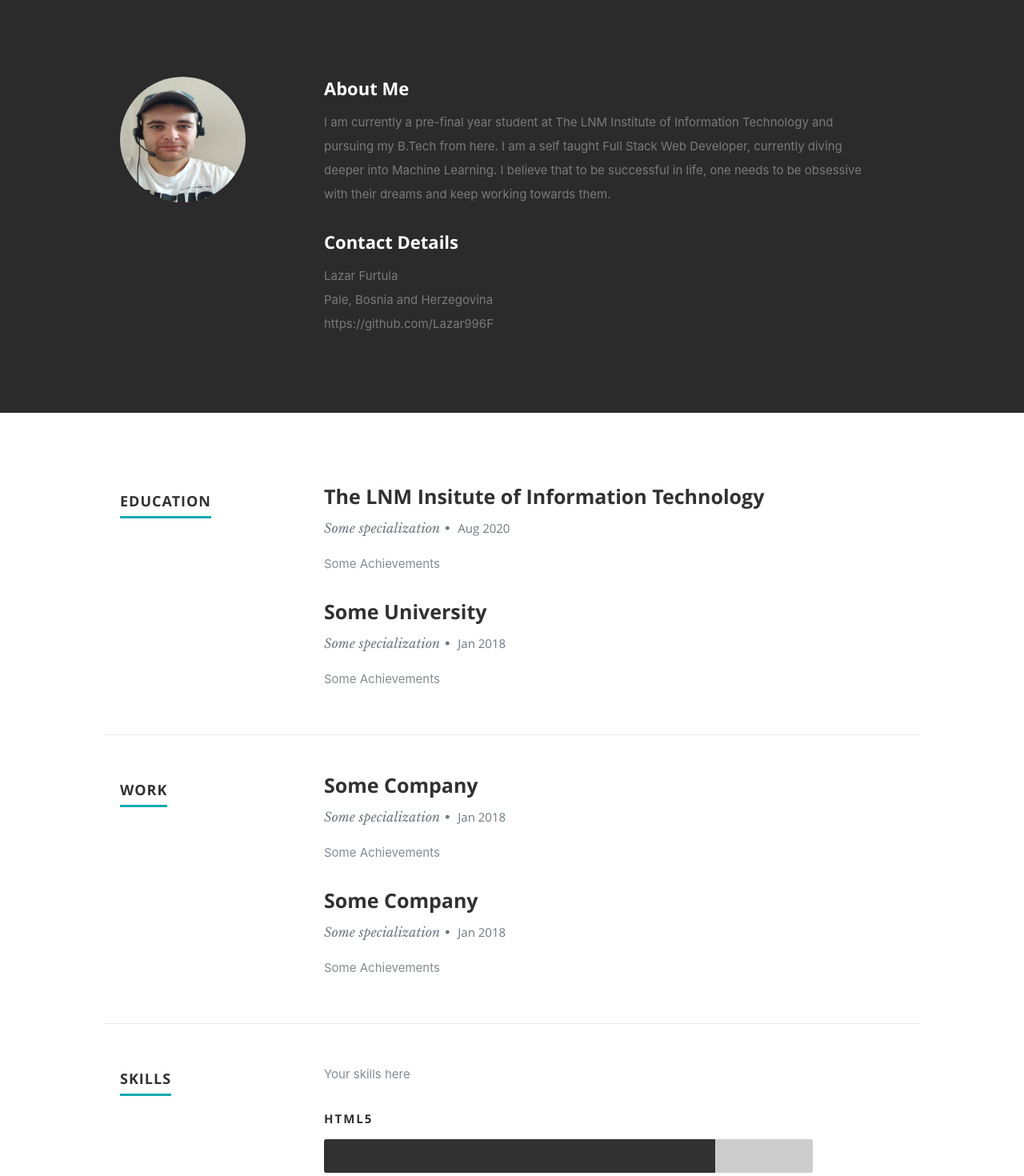
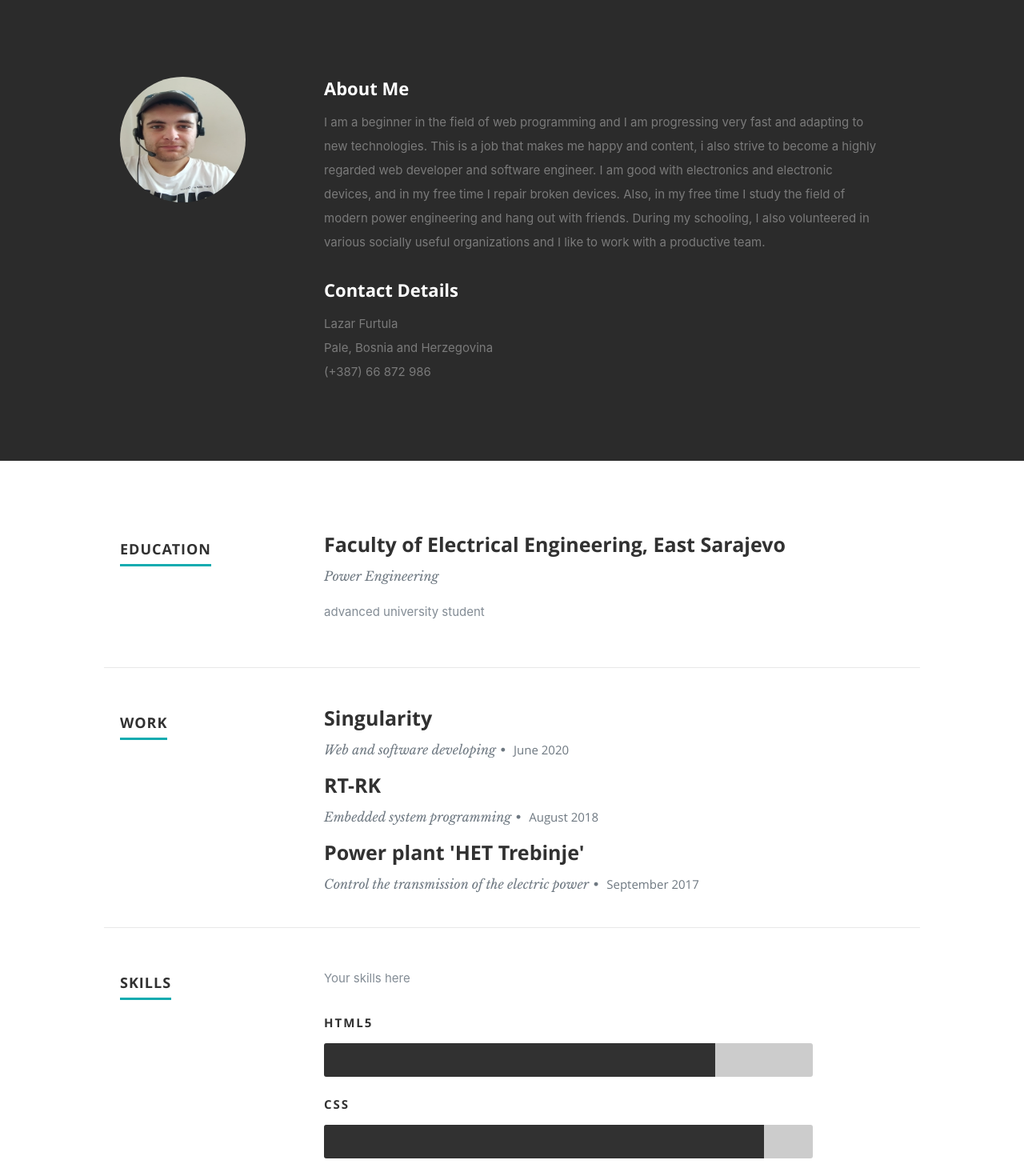
Before and after one commit to Lazar996F/portfolio, a React (Create React App) app: page / in a window 1280 px wide. Shown: the part 800-2270 px from the top of the page at 80% size. Built offline with nearby package versions, Linux system fonts and the light colour scheme.

Commit message:
skills section

```diff
--- a/src/components/About.js
+++ b/src/components/About.js
@@ -33,7 +33,7 @@ export default class About extends Component {
                      {resumeData.address}
                     </span>
                     <br></br>
-                    <span>{resumeData.website}</span>
+                    <span>{resumeData.phone}</span>
        					   </p>
                   </div>
                </div>
--- a/src/components/Header.js
+++ b/src/components/Header.js
@@ -14,7 +14,7 @@ export default class Header extends Component {
                <li><a className="smoothscroll" href="#about">About</a></li>
              <li><a className="smoothscroll" href="#resume">Resume</a></li>
                <li><a className="smoothscroll" href="#portfolio">Works</a></li>
-               <li><a className="smoothscroll" href="#testimonials">Testimonials</a></li>
+               <li><a className="smoothscroll" href="#testimonials">Certificates</a></li>
                <li><a className="smoothscroll" href="#contact">Contact</a></li>
             </ul>
          </nav>
--- a/src/components/Portfolio.js
+++ b/src/components/Portfolio.js
@@ -6,6 +6,8 @@ export default class Porfolio extends Component {
 
   render() {
     let resumeData = this.props.resumeData;
+
+
     return (
       <section id="portfolio">
       <div className="row">
--- a/src/components/Resume.js
+++ b/src/components/Resume.js
@@ -20,9 +20,15 @@ export default  class Resume extends Component {
                           <h3>{item.UniversityName}</h3>
                           <p className="info">
                           {item.specialization}
-                          <span>&bull;</span> <em className="date">{item.MonthOfPassing} {item.YearOfPassing}</em></p>
+                          </p>
                           <p>
                           {item.Achievements}
+                          </p>
+                          <p className="info">
+                          {item.specialization2}
+                          </p>
+                          <p>
+                          {item.Achievements2}
                           </p>
                        </div>
                     </div>
@@ -46,11 +52,7 @@ export default  class Resume extends Component {
                           <p className="info">
                           {item.specialization}
                           <span>&bull;</span> <em className="date">{item.MonthOfLeaving} {item.YearOfLeaving}</em></p>
-                          <p>
-                          {item.Achievements}
-                          </p>
                        </div>
-
                     </div>
 
                   )
@@ -67,7 +69,6 @@ export default  class Resume extends Component {
             </div>
 
             <div className="nine columns main-col">
-
                <p>
                {resumeData.skillsDescription}
                </p>
--- a/src/resumeData.js
+++ b/src/resumeData.js
@@ -1,10 +1,11 @@
 let resumeData = {
+
     "imagebaseurl":"https://github.com/Lazar996F",
     "name": "Lazar Furtula",
     "role": "Web developer",
     "linkedinId":"www.linkedin.com/in/lazarfurtula",
     "skypeid": "https://join.skype.com/invite/l0O1D4eqHVqs",
-    "roleDescription": "I like dabbling in various parts of frontend development and like to learn about new technologies, write technical articles or simply play games in my free time.",
+    "roleDescription": " I like dabbling in various parts of web development and like to learn about new technologies.",
     "socialLinks":[
         {
           "name":"linkedin",
@@ -15,46 +16,36 @@ let resumeData = {
           "name":"github",
           "url":"https://github.com/Lazar996F",
           "className":"fa fa-github"
-        },
-        {
-          "name":"skype",
-          "url":"http://twitter.com/rbhatia46",
-          "className":"fa fa-twitter"
         }
       ],
-    "aboutme":"I am currently a pre-final year student at The LNM Institute of Information Technology and pursuing my B.Tech from here. I am a self taught Full Stack Web Developer, currently diving deeper into Machine Learning. I believe that to be successful in life, one needs to be obsessive with their dreams and keep working towards them.",
+    "aboutme":"I am a beginner in the field of web programming and I am progressing very fast and adapting to new technologies. This is a job that makes me happy and content, i also strive to become a highly regarded web developer and software engineer. I am good with electronics and electronic devices, and in my free time I repair broken devices. Also, in my free time I study the field of modern power engineering and hang out with friends. During my schooling, I also volunteered in various socially useful organizations and I like to work with a productive team.",
     "address":"Pale, Bosnia and Herzegovina",
-    "website":"https://github.com/Lazar996F",
+    "phone": "(+387) 66 872 986",
     "education":[
       {
-        "UniversityName":"The LNM Insitute of Information Technology",
-        "specialization":"Some specialization",
-        "MonthOfPassing":"Aug",
-        "YearOfPassing":"2020",
-        "Achievements":"Some Achievements"
+        "UniversityName":"Faculty of Electrical Engineering, East Sarajevo",
+        "specialization":"Power Engineering",
+        "Achievements":"advanced university student"
       },
-      {
-        "UniversityName":"Some University",
-        "specialization":"Some specialization",
-        "MonthOfPassing":"Jan",
-        "YearOfPassing":"2018",
-        "Achievements":"Some Achievements"
-      }
     ],
     "work":[
       {
-        "CompanyName":"Some Company",
-        "specialization":"Some specialization",
-        "MonthOfLeaving":"Jan",
-        "YearOfLeaving":"2018",
-        "Achievements":"Some Achievements"
+        "CompanyName":"Singularity",
+        "specialization":"Web and software developing",
+        "MonthOfLeaving":"June",
+        "YearOfLeaving":"2020",
       },
       {
-        "CompanyName":"Some Company",
-        "specialization":"Some specialization",
-        "MonthOfLeaving":"Jan",
+        "CompanyName":"RT-RK",
+        "specialization":"Embedded system programming",
+        "MonthOfLeaving":"August",
         "YearOfLeaving":"2018",
-        "Achievements":"Some Achievements"
+      },
+      {
+        "CompanyName":"Power plant 'HET Trebinje'",
+        "specialization":"Control the transmission of the electric power",
+        "MonthOfLeaving":"September",
+        "YearOfLeaving":"2017",
       }
     ],
     "skillsDescription":"Your skills here",
@@ -64,6 +55,9 @@ let resumeData = {
       },
       {
         "skillname":"CSS"
+      },
+      {
+        "skillname":"Reactjs"
       },
       {
         "skillname":"Reactjs"
```
